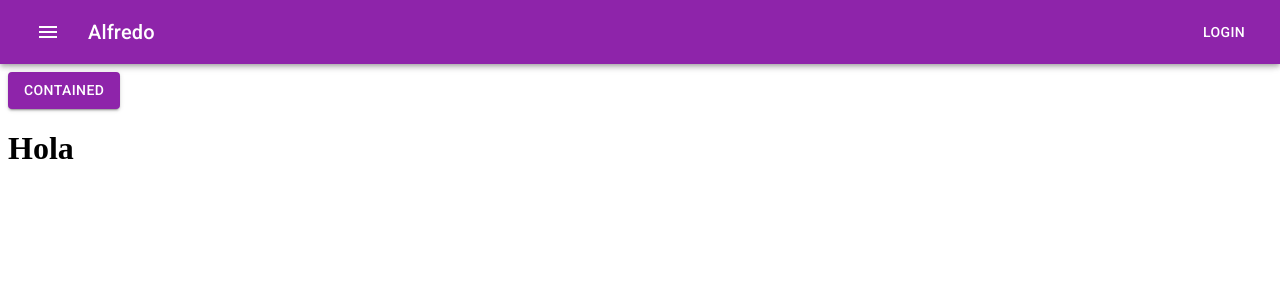
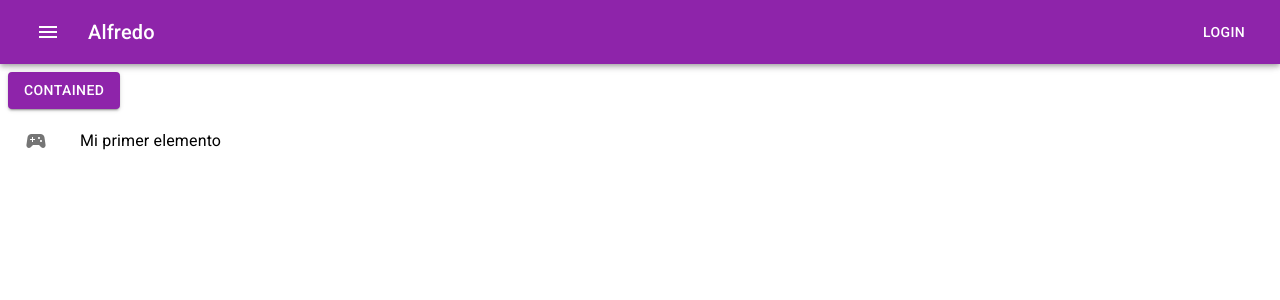
Before and after one commit to alfredomtzg/React-and-Material-UI, a React (Create React App) app: page / in a window 1280 px wide. Shown: the top 300 px of the page. Built offline with nearby package versions, Linux system fonts and the light colour scheme.

Commit message:
First element list

```diff
--- a/src/components/Listas.jsx
+++ b/src/components/Listas.jsx
@@ -11,11 +11,18 @@ import ShoppingCartIcon from '@material-ui/icons/ShoppingCart';
 
 
 const Listas = () => {
-    return(
-        <div>
-            <h1>Hola</h1>
-        </div>
-    )
+  return(
+    <div>
+      <List component='nav'>
+        <ListItem button>
+          <ListItemIcon>
+            <SportsEsportsIcon/>
+          </ListItemIcon>
+          <ListItemText primary='Mi primer elemento'/>
+        </ListItem>
+      </List>
+    </div>
+  )
 }
 
 export default Listas;
```
